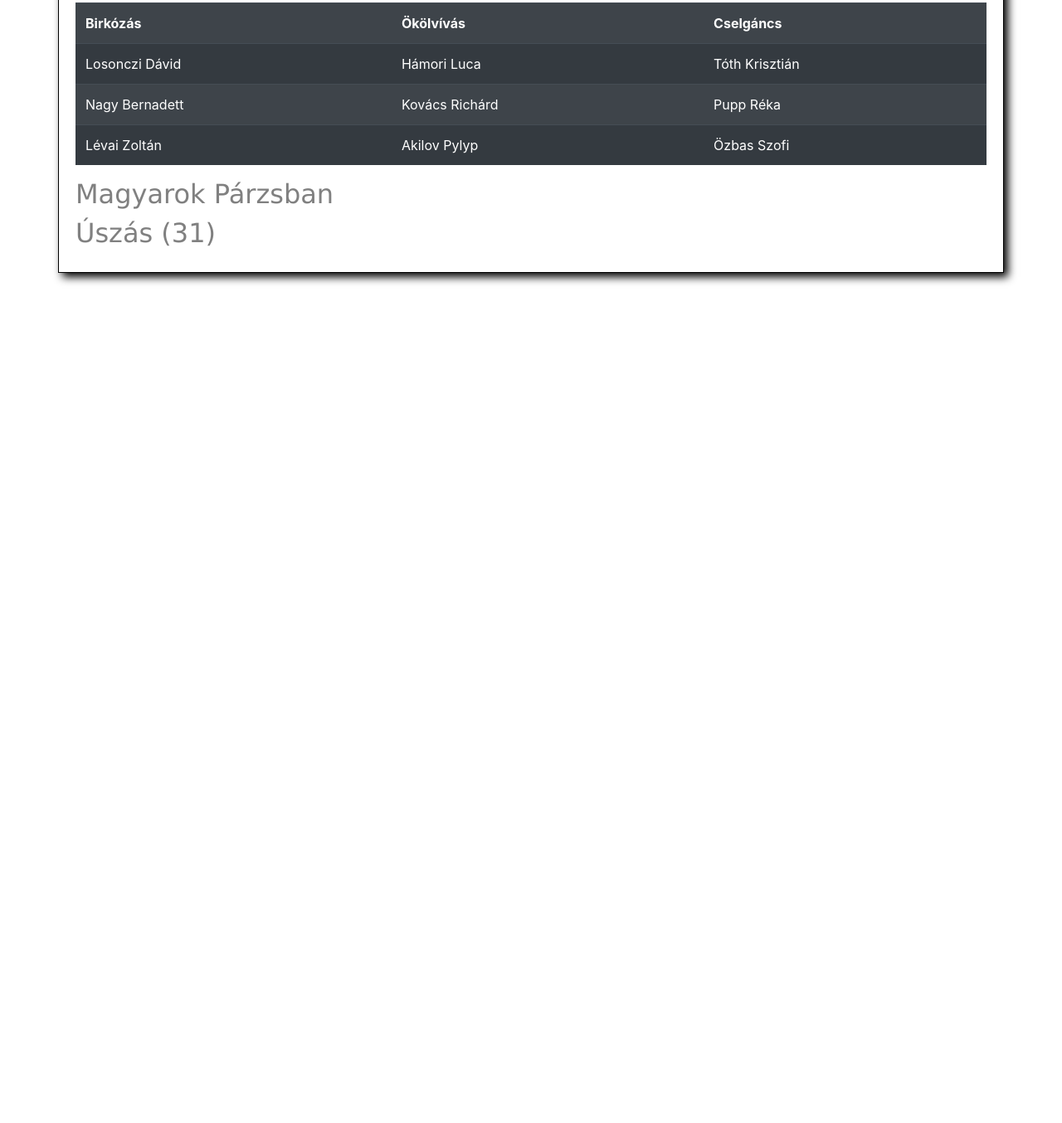
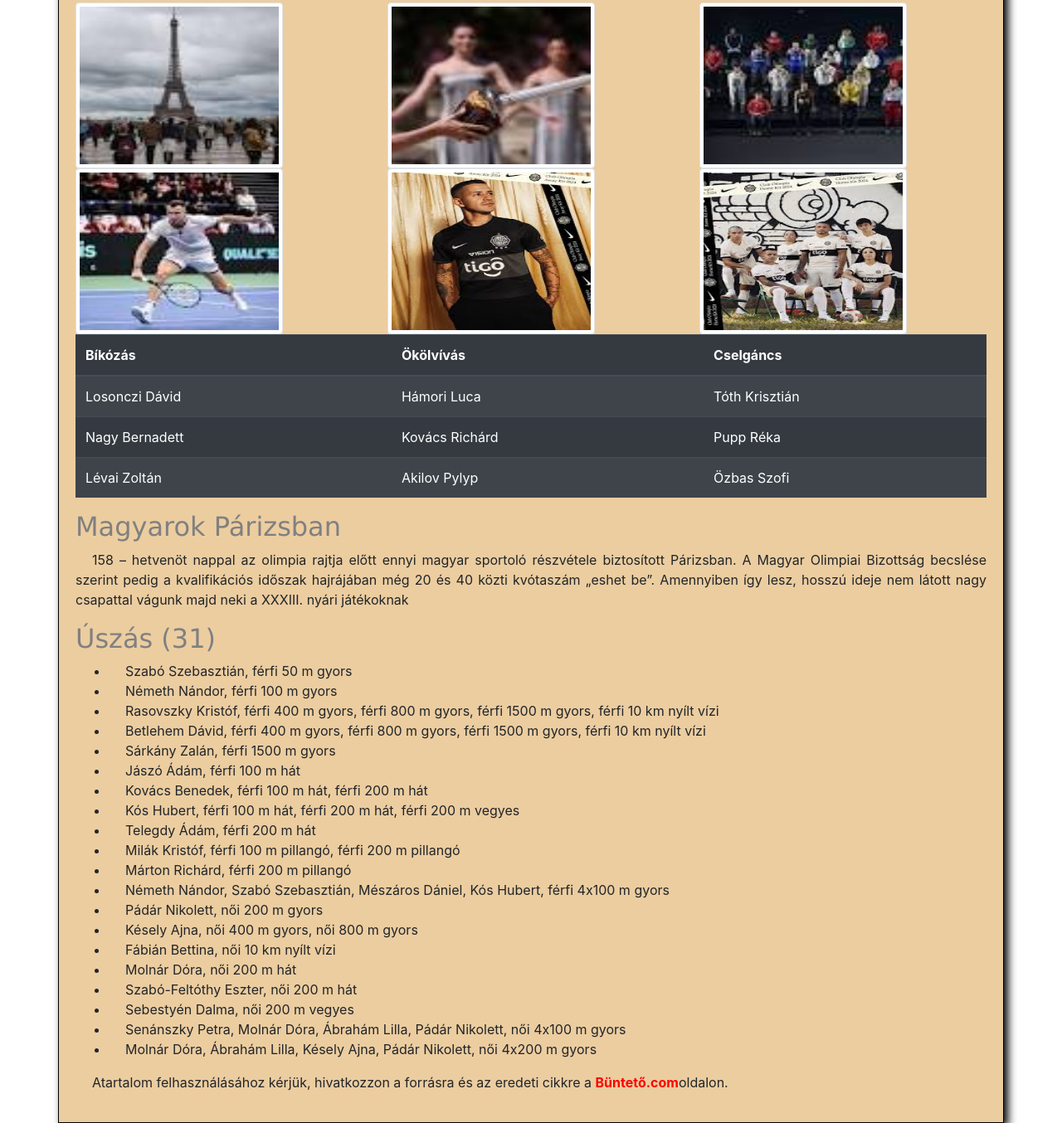
Before and after one commit to SkibidiKoloMarki/SkibidiKoloMarki.github.io, a plain HTML site: page Olimpia/index.html in a window 1280 px wide. Shown: the part 429-1783 px from the top of the page at 83% size. Before the commit the page ends 800 px from the top, so only its background shows below. Drawn offline with Linux system fonts and the light colour scheme.

Commit message:
99szazalék

```diff
--- a/Olimpia/index.html
+++ b/Olimpia/index.html
@@ -5,21 +5,14 @@
     <meta charset="UTF-8">
     <meta name="viewport" content="width=device-width, initial-scale=1.0">
     <title>A 2024-es Olimpia</title>
-    <link rel="stylesheet" href="bootstrap/bootstrap.css">
+    <link rel="stylesheet" href="./bootstrap/bootstrap.css">
     <link rel="stylesheet" href="olimpia.css">
-    <style>
-
-    </style>
 </head>
 
 <body>
-    <div class="container" id="keret">
-        <h1>
-            A 2024-es Olimpia
-        </h1>
-        <h2>
-            Utazz Párizsba, és vegyél részt az olimpiai játékokon a Visa jóvoltából!
-        </h2>
+    <div id="keret" class="container">
+        <h1>A 2024-es Olimpia</h1>
+        <h2>Utazz Párizsba, és vegyél részt az olimpiai játékokon a Visa jóvoltából!</h2>
         <p>
             A 2024. évi nyári olimpiai játékok, hivatalos nevén a XXXIII. nyári olimpiai játékok több sportot magába
             foglaló nemzetközi sportesemény lesz, amelyet 2024 nyarán rendeznek. Hivatalosan a 33., ténylegesen – vagyis
@@ -28,20 +21,42 @@
             nyertesét a Nemzetközi Olimpiai Bizottság (NOB) a perui Limában 2017. szeptember 13-án a 2024. évi nyári
             játékok helyszínét kijelölő kongresszuson döntötte el és hirdette ki hivatalosan.
         </p>
-        <p>
-            A NOB végrehajtó bizottsága 2017 júniusában azt javasolta, hogy a 2024-es és a 2028-as nyári olimpia
+        <p>A NOB végrehajtó bizottsága 2017 júniusában azt javasolta, hogy a 2024-es és a 2028-as nyári olimpia
             rendezési jogát egyszerre ítéljék oda. A javaslatot 2017 júliusában fogadták el.[6] 2017. július 13-án Los
             Angeles és Párizs megegyezett, hogy Los Angeles a 2028-as olimpiát, míg Párizs a 2024-es olimpiát rendezi.
         </p>
-        <h2>
-            Három sportág magyar kvótánsai a 2024-es párizsi olimpián
-        </h2>
+
+        <h2>Három sportág magyar kvótánsai a 2024-es párizsi olimpián</h2>
+        <div class="row">
+            <div class="col-lg-4 col-md-6 col-sm-12">
+                <img src="Kepek/k1.jpg" class="img-thumbnail" alt="Kép 1">
+            </div>
+            <div class="col-lg-4 col-md-6 col-sm-12">
+                <img src="Kepek/k2.jpg" class="img-thumbnail" alt="Kép 2">
+            </div>
+            <div class="col-lg-4 col-md-6 col-sm-12">
+                <img src="Kepek/k3.jpg" class="img-thumbnail" alt="Kép 3">
+            </div>
+            <div class="col-lg-4 col-md-6 col-sm-12">
+                <img src="Kepek/k4.jpg" class="img-thumbnail" alt="Kép 4">
+            </div>
+            <div class="col-lg-4 col-md-6 col-sm-12">
+                <img src="Kepek/k5.jpg" class="img-thumbnail" alt="Kép 5">
+            </div>
+            <div class="col-lg-4 col-md-6 col-sm-12">
+                <img src="Kepek/k6.jpg" class="img-thumbnail" alt="Kép 6">
+            </div>
+        </div>
+
         <table class="table table-dark table-striped">
+            <thead>
                 <tr>
-                <th>Birkózás</th>
+                    <th>Bíkózás</th>
                     <th>Ökölvívás</th>
                     <th>Cselgáncs</th>
                 </tr>
+            </thead>
+            <tbody>
                 <tr>
                     <td>Losonczi Dávid</td>
                     <td>Hámori Luca</td>
@@ -51,21 +66,49 @@
                     <td>Nagy Bernadett</td>
                     <td>Kovács Richárd</td>
                     <td>Pupp Réka</td>
+
                 </tr>
                 <tr>
                     <td>Lévai Zoltán</td>
                     <td>Akilov Pylyp</td>
                     <td>Özbas Szofi</td>
                 </tr>
+            </tbody>
         </table>
-        <h2>
-            Magyarok Párzsban
-        </h2>
-        <h2>
-            Úszás (31)
-        </h2>
+        <h2>Magyarok Párizsban</h2>
+        <p>158 – hetvenöt nappal az olimpia rajtja előtt ennyi magyar sportoló részvétele biztosított Párizsban. A
+            Magyar Olimpiai Bizottság becslése szerint pedig a kvalifikációs időszak hajrájában még 20 és 40 közti
+            kvótaszám „eshet be”. Amennyiben így lesz, hosszú ideje nem látott nagy csapattal vágunk majd neki a XXXIII.
+            nyári játékoknak</p>
 
-
+        <h2>Úszás (31)</h2>
+        <ul>
+            <li>Szabó Szebasztián, férfi 50 m gyors</li>
+            <li>Németh Nándor, férfi 100 m gyors</li>
+            <li>Rasovszky Kristóf, férfi 400 m gyors, férfi 800 m gyors, férfi 1500 m gyors, férfi 10 km nyílt vízi</li>
+            <li>Betlehem Dávid, férfi 400 m gyors, férfi 800 m gyors, férfi 1500 m gyors, férfi 10 km nyílt vízi</li>
+            <li>Sárkány Zalán, férfi 1500 m gyors</li>
+            <li>Jászó Ádám, férfi 100 m hát</li>
+            <li>Kovács Benedek, férfi 100 m hát, férfi 200 m hát</li>
+            <li>Kós Hubert, férfi 100 m hát, férfi 200 m hát, férfi 200 m vegyes</li>
+            <li>Telegdy Ádám, férfi 200 m hát</li>
+            <li>Milák Kristóf, férfi 100 m pillangó, férfi 200 m pillangó</li>
+            <li>Márton Richárd, férfi 200 m pillangó</li>
+            <li>Németh Nándor, Szabó Szebasztián, Mészáros Dániel, Kós Hubert, férfi 4x100 m gyors</li>
+            <li>Pádár Nikolett, női 200 m gyors</li>
+            <li>Késely Ajna, női 400 m gyors, női 800 m gyors</li>
+            <li>Fábián Bettina, női 10 km nyílt vízi</li>
+            <li>Molnár Dóra, női 200 m hát </li>
+            <li>Szabó-Feltóthy Eszter, női 200 m hát</li>
+            <li>Sebestyén Dalma, női 200 m vegyes</li>
+            <li>Senánszky Petra, Molnár Dóra, Ábrahám Lilla, Pádár Nikolett, női 4x100 m gyors</li>
+            <li>Molnár Dóra, Ábrahám Lilla, Késely Ajna, Pádár Nikolett, női 4x200 m gyors</li>
+        </ul>
+        <p>
+            Atartalom felhasználásához kérjük, hivatkozzon a forrásra és az eredeti cikkre a <a
+                href="https://bunteto.com/a-2024-es-parizsi-olimpia-magyar-kvotasai" class="forras"
+                target="_blank">Büntető.com</a>oldalon.
+        </p>
     </div>
 </body>
 
--- a/Olimpia/olimpia.css
+++ b/Olimpia/olimpia.css
@@ -3,13 +3,13 @@
   padding: 20px;
   border: 1px solid black;
   box-shadow: 5px 5px 10px black;
-
+  background-color: rgba(234, 200, 150, 0.9);
 
 }
 
 #kep1 {
   height: 150px;
-
+  padding: 20px;
   float: right;
 
 }
@@ -29,6 +29,18 @@ h1, h2 {
 }
 
 p, li {
-
+  text-align: justify;
   text-indent: 20px;
 }
+
+
+.forras {
+  color: red;
+  font-weight: bold;
+  text-decoration: none;
+  margin-top: 30px;
+}
+
+.forras:hover {
+  text-decoration: underline;
+}
```
Lines whose indentation alone changed are shown as unchanged.
